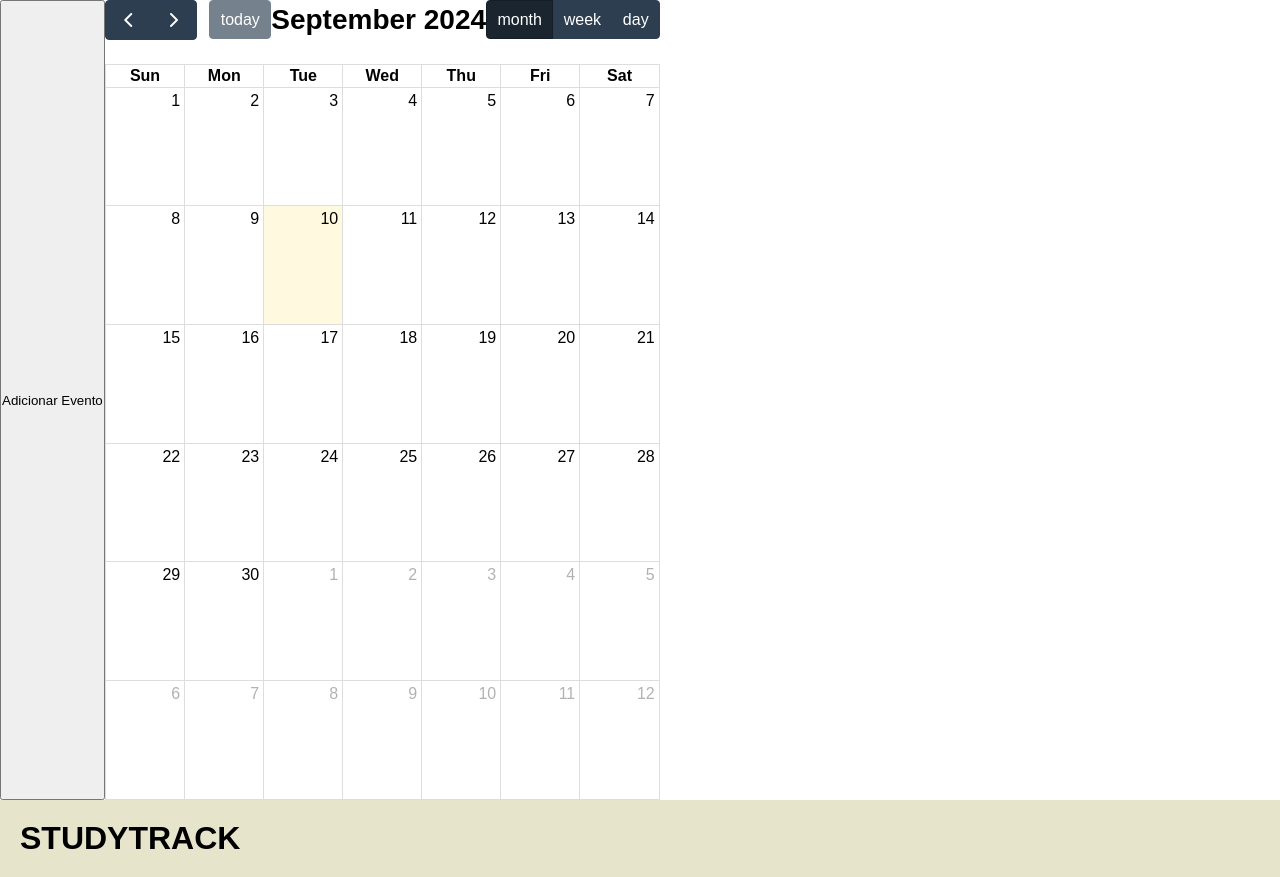
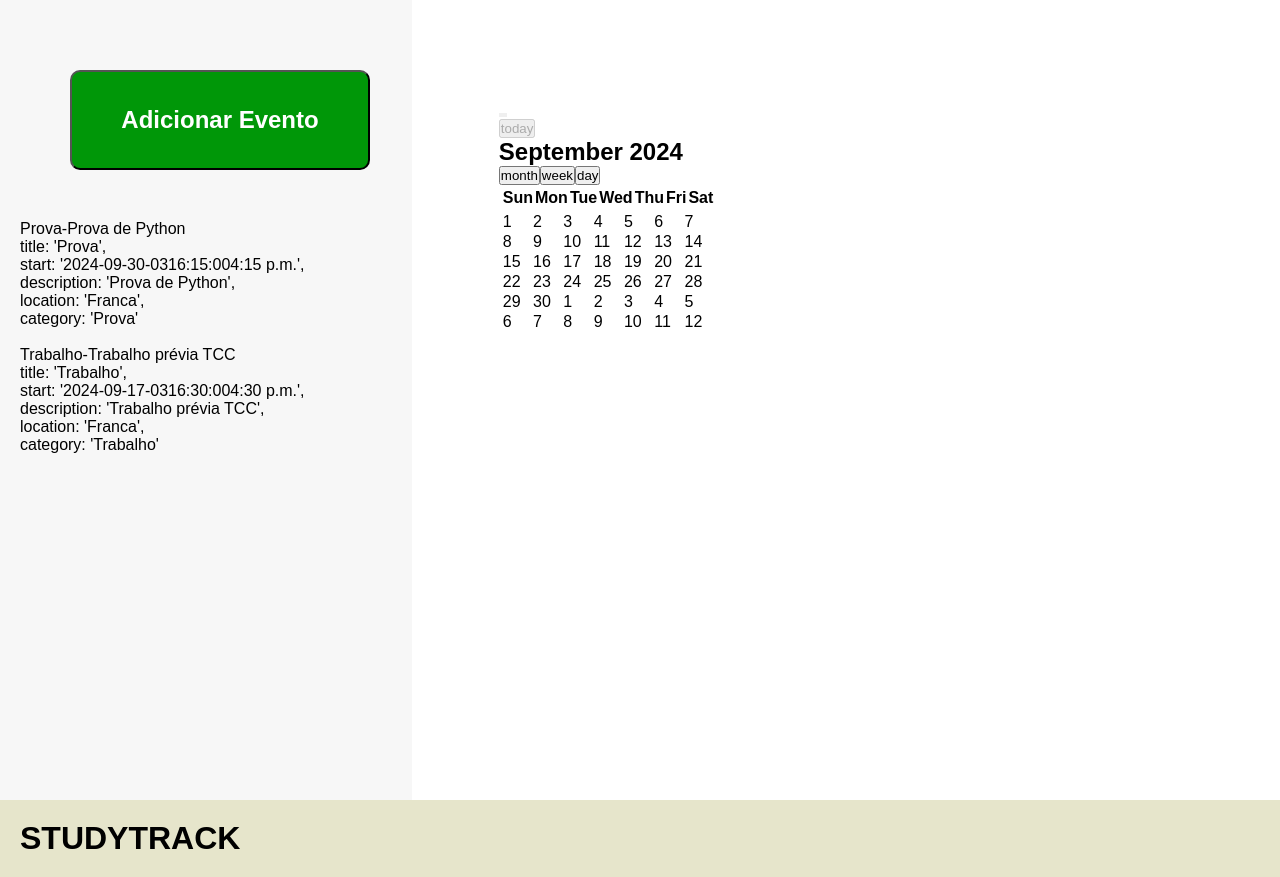
Before and after one commit to DiogoMelloDM7/StudyTrack, a Django app: page /calendario in a window 1280 px wide. Shown: the part 202-1079 px from the top of the page. Run offline with Django 4.2, Linux system fonts and the light colour scheme; a user stored in the database is signed in; data comes from the database, SQL or seed files in the repository; both versions use the stored data as it was after the commit; lists and menus that the app fills with data are empty; some libraries are stand-ins or nearby versions.

Commit message:
Ajustando problemas do calendario

```diff
--- a/StudyTrack/settings.py
+++ b/StudyTrack/settings.py
@@ -115,7 +115,7 @@
 
 LANGUAGE_CODE = 'pt-br'
 
-TIME_ZONE = 'UTC'
+TIME_ZONE = 'America/Sao_Paulo'
 
 USE_I18N = True
 
--- a/calendar_diary/models.py
+++ b/calendar_diary/models.py
@@ -9,3 +9,6 @@
     localization = models.CharField(max_length=150, blank=True, null=True)
     category = models.CharField(max_length=100, blank=True, null=True)
     user = models.ForeignKey(CustomUser, on_delete=models.CASCADE)
+
+    def __str__(self):
+        return self.title + '-' + self.description
--- a/calendar_diary/templates/calendario.html
+++ b/calendar_diary/templates/calendario.html
@@ -1,91 +1,63 @@
 {% extends 'base.html' %}
 {% load static %}
-{% block titulo %}
-Cadastro
-{% endblock %}
+{% block titulo %}Cadastro{% endblock %}
 
 {% block content %}
-
 <main>
     <section class="login-container">
-        <!-- Botão para adicionar evento -->
-        <button id="btn-add-event">Adicionar Evento</button>
-
-        <!-- Formulário oculto para adicionar evento -->
+        <article class='content-form-calendar'>
+            <button class='btn-add-event' id="btn-add-event">Adicionar Evento</button>
             <div id="event-form-container" style="display: none;">
                 <form id="event-form" method="POST">
                     {% csrf_token %}
-                <label for="title">Título:</label>
+                    <div class='form-group-cadastro'>
+                        <label for="title">Título</label>
                         <input type="text" id="title" name="title" required><br>
-
-                <label for="description">Descrição:</label>
+                    </div>
+                    <div class='form-group-cadastro'>
+                        <label for="description">Descrição</label>
                         <input type="text" id="description" name="description" required><br>
-
-                <label for="dateEvent">Data:</label>
+                    </div>
+                    <div class='form-group-cadastro'>
+                        <label for="dateEvent">Data</label>
                         <input type="datetime-local" id="dateEvent" name="dateEvent" required><br>
-
-                <label for="localization">Localização:</label>
+                    </div>
+                    <div class='form-group-cadastro'>
+                        <label for="localization">Local</label>
                         <input type="text" id="localization" name="localization"><br>
-
-                <label for="category">Categoria:</label>
+                    </div>
+                    <div class='form-group-cadastro'>
+                        <label for="category">Categoria (Ex. Prova, Trabalho, Reunião...)</label>
                         <input type="text" id="category" name="category"><br>
-
-                <button type="submit">Salvar Evento</button>
+                    </div>
+                    <button type="submit" class='btn-login'>Salvar Evento</button>
                 </form>
             </div>
-
-        <!-- Calendário -->
+            {% for event in events %}
+                {{ event }} <br>
+                title: '{{ event.title }}',<br>
+                start: '{{ event.dateEvent|date:"Y-m-dTH:i:sP" }}',<br>
+                description: '{{ event.description }}',<br>
+                location: '{{ event.localization }}',<br>
+                category: '{{ event.category }}'<br><br>
+            {% endfor %}
+        </article>
+        <article class='content-calendar'>
             <div id="calendar"></div>
-
-        <!-- Scripts do FullCalendar -->
-        <script src="https://cdn.jsdelivr.net/npm/fullcalendar@5.11.0/main.min.js"></script>
-        <link href="https://cdn.jsdelivr.net/npm/fullcalendar@5.11.0/main.min.css" rel="stylesheet"/>
-
-        <!-- Script para inicialização do calendário e controle do formulário -->
             <script>
-            // Dados de eventos para o FullCalendar
                 var eventsData = [
                     {% for event in events %}
                     {
                         title: '{{ event.title }}',
-                    start: '{{ event.dateEvent|date:"Y-m-dTH:i:s" }}',
+                        start: '{{ event.dateEvent|date:"Y-m-dTH:i:sP" }}',
                         description: '{{ event.description }}',
                         location: '{{ event.localization }}',
                         category: '{{ event.category }}'
                     },
                     {% endfor %}
                 ];
-
-            // Função para exibir/ocultar o formulário de evento
-            function showEventForm() {
-                var formContainer = document.getElementById('event-form-container');
-                if (formContainer.style.display === "none" || formContainer.style.display === "") {
-                    formContainer.style.display = "block";
-                } else {
-                    formContainer.style.display = "none";
-                }
-            }
-
-            document.addEventListener('DOMContentLoaded', function() {
-                // Inicializar o FullCalendar
-                var calendarEl = document.getElementById('calendar');
-                var calendar = new FullCalendar.Calendar(calendarEl, {
-                    initialView: 'dayGridMonth',
-                    events: eventsData,  // Usa a variável definida no template HTML
-                    headerToolbar: {
-                        left: 'prev,next today',
-                        center: 'title',
-                        right: 'dayGridMonth,timeGridWeek,timeGridDay'
-                    }
-                });
-                calendar.render();
-
-                // Associar o botão para adicionar eventos
-                var btnAddEvent = document.getElementById('btn-add-event');
-                btnAddEvent.addEventListener('click', showEventForm);
-            });
             </script>
+        </article>
     </section>
 </main>
-
 {% endblock %}
--- a/static/css/style.css
+++ b/static/css/style.css
@@ -343,6 +343,59 @@
     margin-top: 5px;
 }
 
+/* Calendário */
+
+.content-form-calendar{
+    flex: 3;
+    display: flex;
+    flex-direction: column;
+    justify-content: flex-start;
+    padding: 20px;
+    background-color: #f7f7f7;
+    overflow-y: auto;
+    max-height: 100vh;
+    overflow: hidden;
+}
+
+.content-calendar{
+    flex: 7;
+    display: flex;
+    justify-content: center;
+    align-items: center;
+    overflow: hidden; /* Evita barras de rolagem */
+}
+
+.btn-add-event{
+    width: 300px;
+    height: 100px;
+    background-color: #009708;
+    color: white;
+    cursor: pointer;
+    border-radius: 10px;
+    margin: 50px;
+    font-size: 1.5em;
+    font-weight: 700;
+}
+
+.btn-add-event:hover{
+    transition: 0.5s;
+    background-color: #006905;
+}
+
+.tooltip {
+    position: absolute;
+    background-color: #333;
+    color: white;
+    padding: 5px;
+    border-radius: 5px;
+    z-index: 1000;
+    font-size: 12px;
+}
+
+#calendar{
+    width: 80%;
+}
+
 
 
 /* Estilos responsivos para telas menores */
@@ -479,7 +532,4 @@
         margin: 0;
     }
 
-
-
-
 }
--- a/static/js/script.js
+++ b/static/js/script.js
@@ -18,25 +18,58 @@
     }
 }
 
-document.addEventListener("DOMContentLoaded", function() {
-    showErrorMessage();
+document.addEventListener('DOMContentLoaded', function() {
+    // Verificar se o FullCalendar está disponível
+    if (typeof FullCalendar !== 'undefined') {
+        console.log('FullCalendar está carregado corretamente.');
 
-    // Inicializar o FullCalendar
         var calendarEl = document.getElementById('calendar');
+
+        if (calendarEl) {
+            // Inicializar o calendário
             var calendar = new FullCalendar.Calendar(calendarEl, {
-        initialView: 'dayGridMonth',  // Exibe o calendário como grid de dias
-        events: '/calendar_diary/events/',  // URL para buscar eventos do banco de dados (API)
+                initialView: 'dayGridMonth',
+                events: eventsData, // Usa a variável definida no template HTML
                 headerToolbar: {
                     left: 'prev,next today',
                     center: 'title',
                     right: 'dayGridMonth,timeGridWeek,timeGridDay'
                 },
+                eventMouseEnter: function(info) {
+                    var tooltip = document.createElement('div');
+                    tooltip.classList.add('tooltip');
+                    tooltip.innerHTML = `
+                        <strong>Título:</strong> ${info.event.title} <br>
+                        <strong>Data:</strong> ${info.event.start.toLocaleString()} <br>
+                        <strong>Descrição:</strong> ${info.event.extendedProps.description} <br>
+                        <strong>Localização:</strong> ${info.event.extendedProps.location} <br>
+                        <strong>Categoria:</strong> ${info.event.extendedProps.category}
+                    `;
+                    document.body.appendChild(tooltip);
+
+                    tooltip.style.left = info.jsEvent.pageX + 'px';
+                    tooltip.style.top = info.jsEvent.pageY + 'px';
+                },
+                eventMouseLeave: function() {
+                    var tooltips = document.getElementsByClassName('tooltip');
+                    while (tooltips.length) {
+                        tooltips[0].remove();
+                    }
+                }
             });
+
+            // Renderizar o calendário
             calendar.render();
+        } else {
+            console.error('Elemento #calendar não encontrado.');
+        }
+    } else {
+        console.error('FullCalendar não está definido.');
+    }
 
-    // Mostrar/ocultar o formulário de evento ao clicar no botão
-    var addEventButton = document.getElementById('addEventButton');
-    addEventButton.addEventListener('click', function() {
-        showEventForm();
+    // Função para exibir o formulário de evento
+    var btnAddEvent = document.getElementById('btn-add-event');
+    if (btnAddEvent) {
+        btnAddEvent.addEventListener('click', showEventForm);
+    }
 });
-});
```
Also changed, not shown: templates/base.html (+6 -20 lines), db.sqlite3, static/images/favicon-study.png (added). Lines whose indentation alone changed are shown as unchanged.
